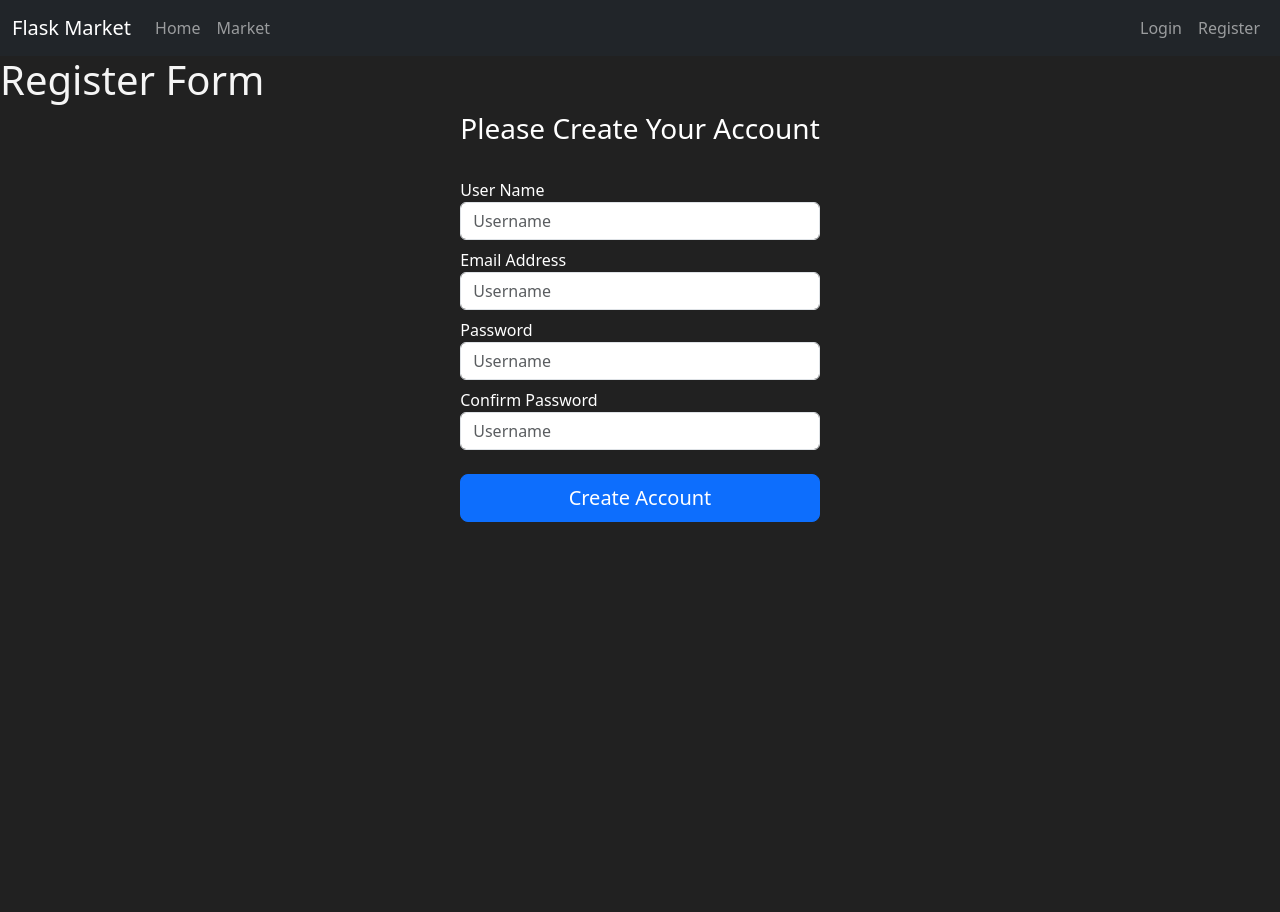
After one commit to Sourav-pi/Mock_Market_Place, a Flask app: template market/templates/register.html in a window 1280 px wide. The commit adds this page. Run offline with Flask 3, Linux system fonts and the light colour scheme; the template is opened without the code that fills it: values that come from a table or form of the project are taken from there, others are empty.

Commit message:
register user form added

```diff
--- a/market/__init__.py
+++ b/market/__init__.py
@@ -2,4 +2,7 @@ from flask import Flask
 from flask_sqlalchemy import SQLAlchemy
 app = Flask(__name__)
 app.config['SQLALCHEMY_DATABASE_URI']='sqlite:///market.db'
+app.config['SECRET_KEY']='be6731ae2d39a95afe686021'
 db=SQLAlchemy(app)
+
+from market import routes
--- a/market/form.py
+++ b/market/form.py
@@ -0,0 +1,10 @@
+from flask_wtf import FlaskForm
+from wtforms import StringField, PasswordField, SubmitField
+from wtforms.validators import Length, EqualTo, Email, DataRequired
+
+class RegisterForm(FlaskForm):
+    username = StringField(label='User Name',validators=[Length(min=2,max=30),DataRequired()])
+    email_address = StringField(label='Email Address', validators=[Email(),DataRequired()])
+    password1 = PasswordField(label='Password',validators=[Length(min=6),DataRequired()])
+    password2 = PasswordField(label='Confirm Password',validators=[EqualTo('password1'),DataRequired()])
+    submit = SubmitField(label='Create Account')
--- a/market/templates/base.html
+++ b/market/templates/base.html
@@ -36,7 +36,7 @@
                         <a class="nav-link" href="#">Login</a>
                     </li>
                     <li class="nav-item">
-                        <a class="nav-link" href="#">Register</a>
+                        <a class="nav-link" href="{{url_for('register_page')}}">Register</a>
                     </li>
                 </ul>
 
--- /dev/null
+++ b/market/templates/register.html
@@ -0,0 +1,30 @@
+{% extends 'base.html' %}
+
+{% block title %}
+Register Page
+{% endblock %}
+
+{% block content %}
+<h1>Register Form</h1>
+<div class="container d-flex vh-100  justify-content-center">
+    <form method="POST" class="form-register" style="color: white;" >
+        {{ form.hidden_tag() }}
+        <h1 class="mb-2 h3 fw-normal">Please Create Your Account</h1>
+        <br>
+        {{form.username.label()}}
+        {{form.username(class="form-control mb-2", placeholder="Username")}}
+
+        {{form.email_address.label()}}
+        {{form.email_address(class="form-control mb-2", placeholder="Username")}}
+
+        {{form.password1.label()}}
+        {{form.password1(class="form-control mb-2", placeholder="Username")}}
+
+        {{form.password2.label()}}
+        {{form.password2(class="form-control mb-4", placeholder="Username")}}
+
+        {{form.submit(class='btn btn-lg btn-primary w-100')}}
+
+    </form>
+</div>
+{% endblock %}
```
Also changed, not shown: market/routes.py (+17 -3 lines), instance/market.db, market/instance/market.db (deleted).
